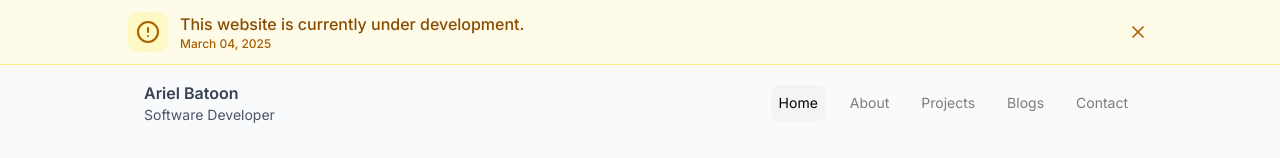
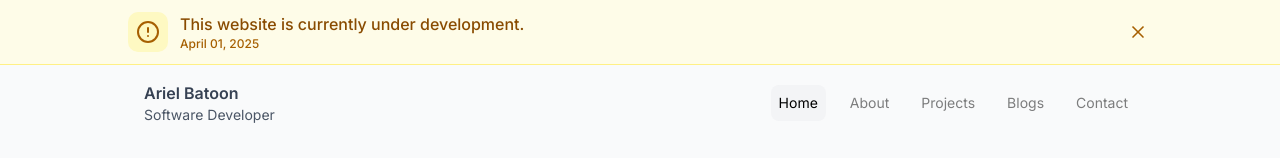
Before and after one commit to arielbatoon09/ariel-portfolio-v2, a Next.js app: page / in a window 1280 px wide. Shown: the top 158 px of the page. Built offline with nearby package versions, Linux system fonts and the light colour scheme.

Commit message:
Added dynamic date for notice banner.

```diff
--- a/components/ui/notice-banner.tsx
+++ b/components/ui/notice-banner.tsx
@@ -1,5 +1,19 @@
 import { AlertCircle, X } from "lucide-react";
 import { useState } from "react";
+
+function getFormattedDate() {
+  const date = new Date();
+  const months = [
+    "January", "February", "March", "April", "May", "June",
+    "July", "August", "September", "October", "November", "December"
+  ];
+
+  const month = months[date.getMonth()];
+  const day = date.getDate().toString().padStart(2, '0');
+  const year = date.getFullYear();
+
+  return `${month} ${day}, ${year}`;
+}
 
 export function NoticeBanner() {
   const [isVisible, setIsVisible] = useState(true);
@@ -16,7 +30,7 @@ export function NoticeBanner() {
             </span>
             <p className="ml-3 font-medium text-yellow-800">
               This website is currently under development.
-              <span className="inline md:block text-xs text-yellow-700 ml-2 md:ml-0">March 04, 2025</span>
+              <span className="inline md:block text-xs text-yellow-700 ml-2 md:ml-0">{getFormattedDate()}</span>
             </p>
           </div>
           <button
```
